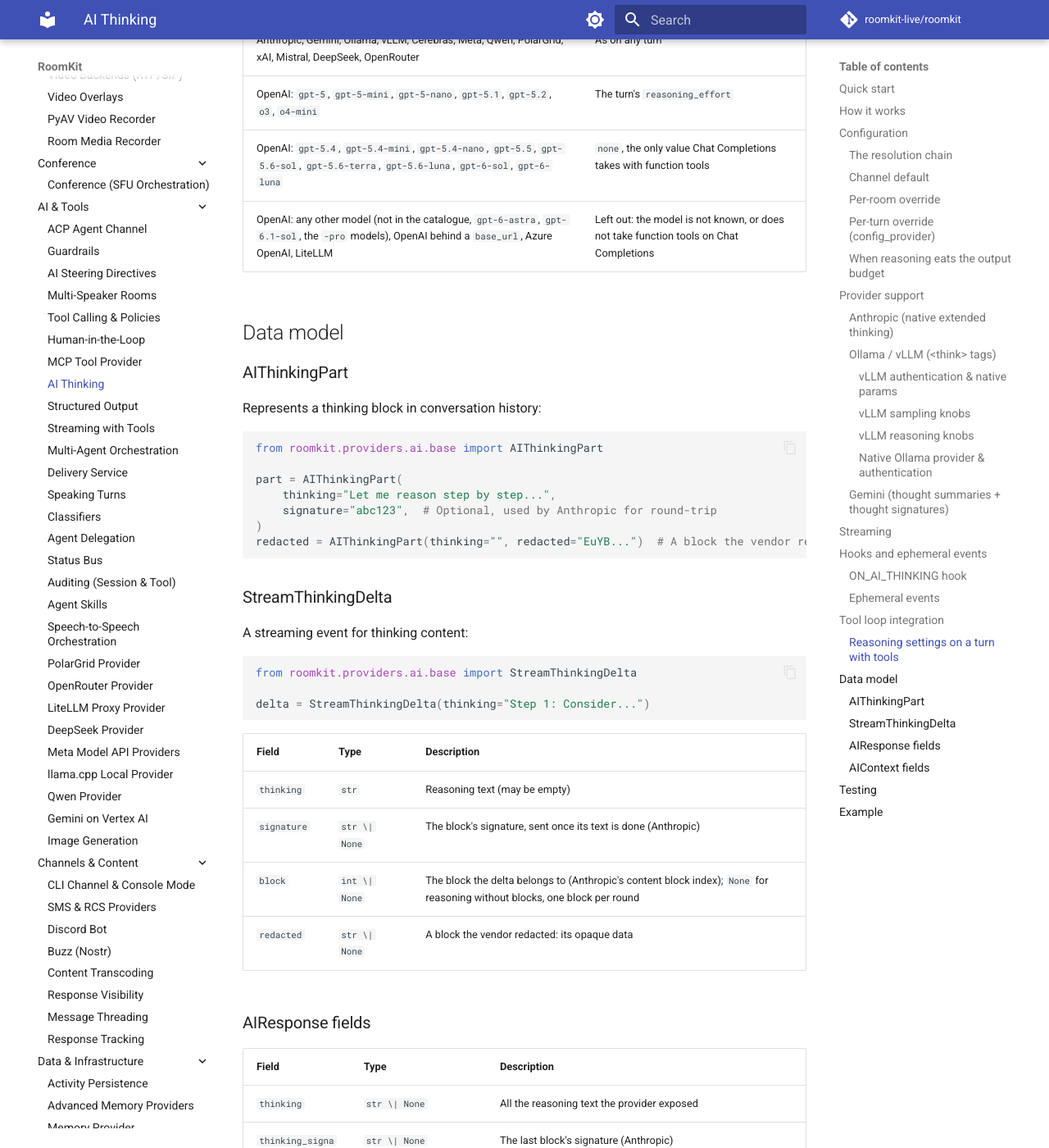
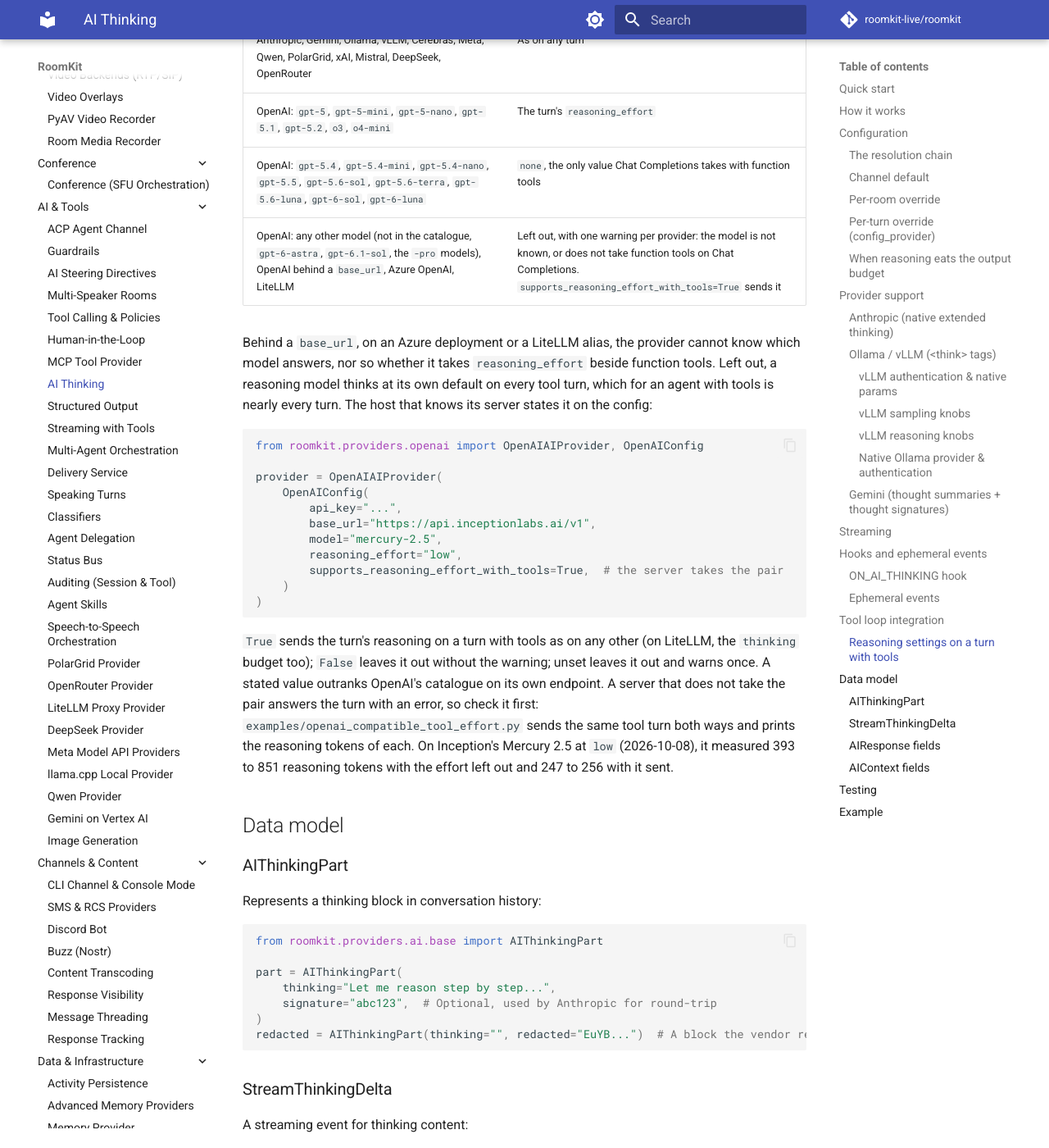
Before and after one commit to roomkit-live/roomkit-docs, an MkDocs documentation site: the page built from docs/guides/ai-thinking.md, in a window 1280 px wide and 1400 px high, scrolled down 10915 px. Shown: the whole window at 82% size. Built offline with MkDocs 1.6.1 and Material for MkDocs 9.7.7, drawn with Linux system fonts in a browser that asks for light colours; comment, search, counter and statistics services are not loaded.

Commit message:
docs(ai): supports_reasoning_effort_with_tools, for an OpenAI-compatible server, an Azure deployment or a LiteLLM alias that takes the effort beside function tools (RMK-557)

````diff
--- a/docs/guides/ai-thinking.md
+++ b/docs/guides/ai-thinking.md
@@ -486,7 +486,36 @@ the value accepted, read from its model catalogue:
 | Anthropic, Gemini, Ollama, vLLM, Cerebras, Meta, Qwen, PolarGrid, xAI, Mistral, DeepSeek, OpenRouter | As on any turn |
 | OpenAI: `gpt-5`, `gpt-5-mini`, `gpt-5-nano`, `gpt-5.1`, `gpt-5.2`, `o3`, `o4-mini` | The turn's `reasoning_effort` |
 | OpenAI: `gpt-5.4`, `gpt-5.4-mini`, `gpt-5.4-nano`, `gpt-5.5`, `gpt-5.6-sol`, `gpt-5.6-terra`, `gpt-5.6-luna`, `gpt-6-sol`, `gpt-6-luna` | `none`, the only value Chat Completions takes with function tools |
-| OpenAI: any other model (not in the catalogue, `gpt-6-astra`, `gpt-6.1-sol`, the `-pro` models), OpenAI behind a `base_url`, Azure OpenAI, LiteLLM | Left out: the model is not known, or does not take function tools on Chat Completions |
+| OpenAI: any other model (not in the catalogue, `gpt-6-astra`, `gpt-6.1-sol`, the `-pro` models), OpenAI behind a `base_url`, Azure OpenAI, LiteLLM | Left out, with one warning per provider: the model is not known, or does not take function tools on Chat Completions. `supports_reasoning_effort_with_tools=True` sends it |
+
+Behind a `base_url`, on an Azure deployment or a LiteLLM alias, the provider
+cannot know which model answers, nor so whether it takes `reasoning_effort`
+beside function tools. Left out, a reasoning model thinks at its own default
+on every tool turn, which for an agent with tools is nearly every turn. The
+host that knows its server states it on the config:
+
+```python
+from roomkit.providers.openai import OpenAIAIProvider, OpenAIConfig
+
+provider = OpenAIAIProvider(
+    OpenAIConfig(
+        api_key="...",
+        base_url="https://api.inceptionlabs.ai/v1",
+        model="mercury-2.5",
+        reasoning_effort="low",
+        supports_reasoning_effort_with_tools=True,  # the server takes the pair
+    )
+)
+```
+
+`True` sends the turn's reasoning on a turn with tools as on any other (on
+LiteLLM, the `thinking` budget too); `False` leaves it out without the warning;
+unset leaves it out and warns once. A stated value outranks OpenAI's catalogue
+on its own endpoint. A server that does not take the pair answers the turn
+with an error, so check it first: `examples/openai_compatible_tool_effort.py`
+sends the same tool turn both ways and prints the reasoning tokens of each.
+On Inception's Mercury 2.5 at `low` (2026-10-08), it measured 393 to 851
+reasoning tokens with the effort left out and 247 to 256 with it sent.
 
 ## Data model
 
````
Also changed, not shown: docs/api/providers-ai.md (+3 -1 lines), docs/features.md (+1 -0 lines), docs/guides/litellm.md (+1 -1 lines).
